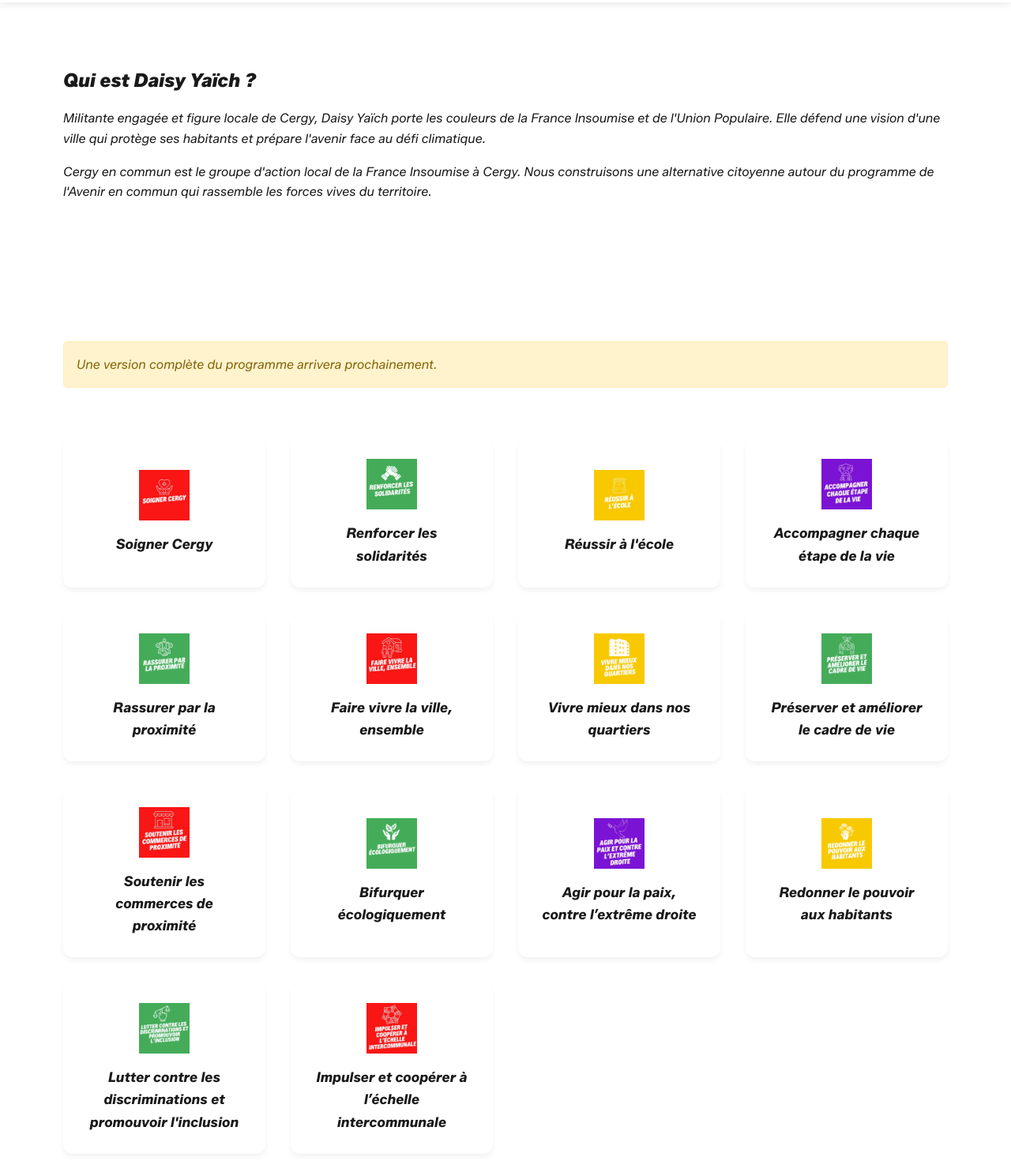
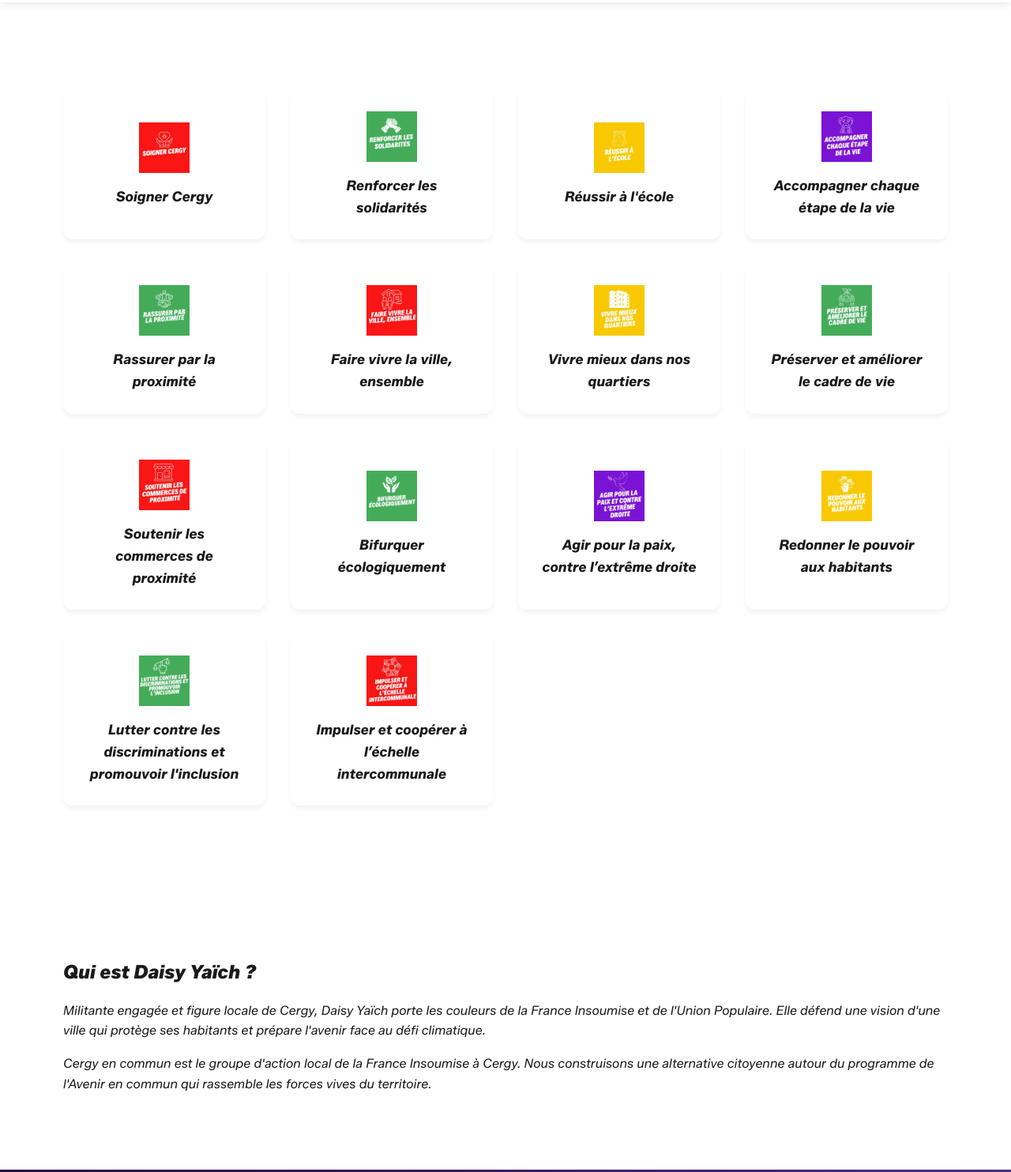
Before and after one commit to mohakadd/daisydev, a website built with Vite: page programme.html in a window 1280 px wide. Shown: the part 77-1561 px from the top of the page at 79% size. Built offline with nearby package versions, Linux system fonts and the light colour scheme.

Commit message:
refactor: reorder programme sections and remove placeholder

```diff
--- a/programme.html
+++ b/programme.html
@@ -60,31 +60,9 @@
     <main id="main">
 
 
-        <section id="bio">
-            <div class="container">
-                <h2 data-content="candidate.bio.title">Qui est Daisy Yaïch ?</h2>
-                <div class="bio-content">
-                    <p data-content="candidate.bio.p1">Militante engagée et figure locale de Cergy, Daisy Yaïch porte
-                        les couleurs de la France
-                        Insoumise et de l'Union Populaire. Elle défend une vision d'une ville qui protège ses habitants
-                        et prépare l'avenir face au défi climatique.</p>
-                    <p data-content="candidate.bio.p2">Cergy en commun est le groupe d'action local de la France
-                        Insoumise à Cergy. Nous construisons
-                        une alternative citoyenne autour du programme de l'Avenir en commun qui rassemble les forces
-                        vives du territoire.</p>
-                </div>
-            </div>
-        </section>
-
         <section id="complet">
             <div class="container">
 
-                <div class="program-intro" style="margin-bottom: 2rem;">
-                    <p class="alert-box"
-                        style="background-color: #fff3cd; color: #856404; padding: 1rem; border-radius: 5px; border: 1px solid #ffeeba;">
-                        Une version complète du programme arrivera prochainement.
-                    </p>
-                </div>
                 <div id="programme-mosaic" class="programme-mosaic">
                     <!-- Mosaic items will be injected here by JS -->
                 </div>
@@ -104,6 +82,22 @@
                             <!-- Content injected by JS -->
                         </div>
                     </div>
+                </div>
+            </div>
+        </section>
+
+        <section id="bio">
+            <div class="container">
+                <h2 data-content="candidate.bio.title">Qui est Daisy Yaïch ?</h2>
+                <div class="bio-content">
+                    <p data-content="candidate.bio.p1">Militante engagée et figure locale de Cergy, Daisy Yaïch porte
+                        les couleurs de la France
+                        Insoumise et de l'Union Populaire. Elle défend une vision d'une ville qui protège ses habitants
+                        et prépare l'avenir face au défi climatique.</p>
+                    <p data-content="candidate.bio.p2">Cergy en commun est le groupe d'action local de la France
+                        Insoumise à Cergy. Nous construisons
+                        une alternative citoyenne autour du programme de l'Avenir en commun qui rassemble les forces
+                        vives du territoire.</p>
                 </div>
             </div>
         </section>
```
